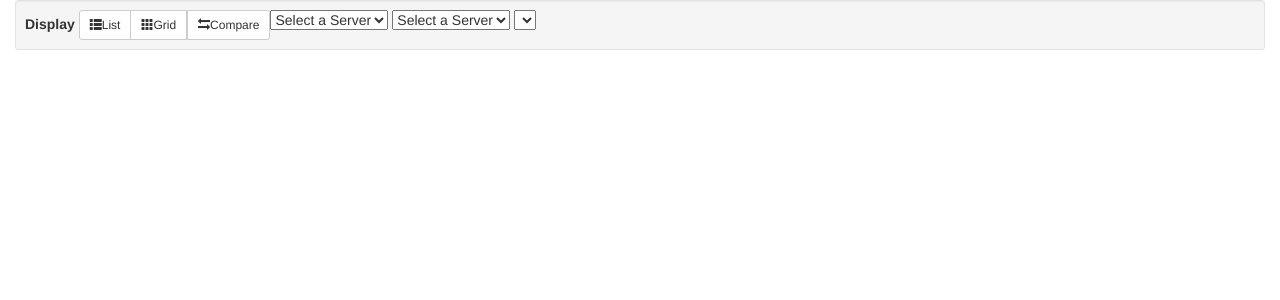
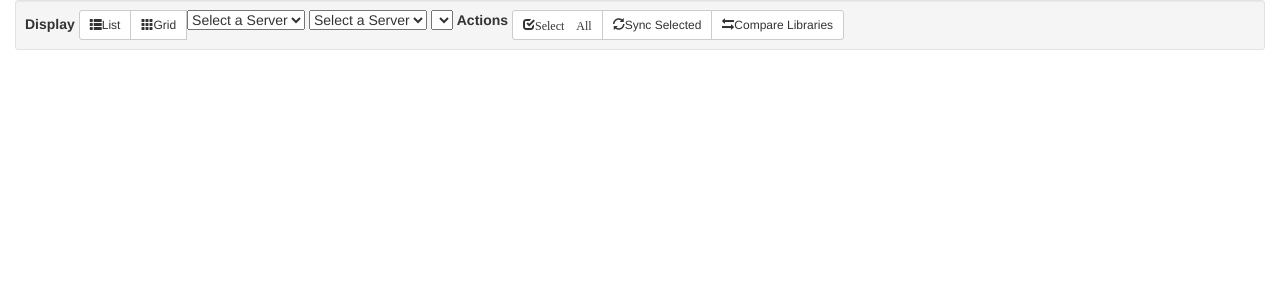
Before and after one commit to tdorsey/plexsync, a Flask app: template templates/home.html in a window 1280 px wide. Shown: the top 300 px of the page. Run offline with Flask 2, Linux system fonts and the light colour scheme; the template is opened without the code that fills it, so the values that code supplies are empty; some libraries are stand-ins or nearby versions.

Commit message:
Add actions to well

```diff
--- a/templates/home.html
+++ b/templates/home.html
@@ -22,11 +22,17 @@ glyphicon-th-list">
 
     <select class="section" id="section">
     </select>
-            <a href="#" onclick="compareLibraries()" id="compare" class="btn btn-default btn-sm"><span
-class="glyphicon
-glyphicon-sort">
-            </span>Compare</a>
+            <strong>Actions</strong>
         </div>
+        <div class="btn-group">
+            <a href="#" onclick="toggleSelected()" id="toggleSelect" class="btn btn-default btn-sm">
+                <span class="glyphicon glyphicon-check" </span>Select All </a>
+            <a href="#" onclick="sync()" id="compare" class="btn btn-default btn-sm">
+                <span class="glyphicon glyphicon-refresh"> </span>Sync Selected </a>
+            <a href="#" onclick="compareLibraries()" id="compare" class="btn btn-default btn-sm">
+                <span class="glyphicon glyphicon-sort"> </span>Compare Libraries</a>
+
+</div>
     </div>
 
     <div id="comparison_results" class="row list-group media collapse in" data-toggle="items">
```
